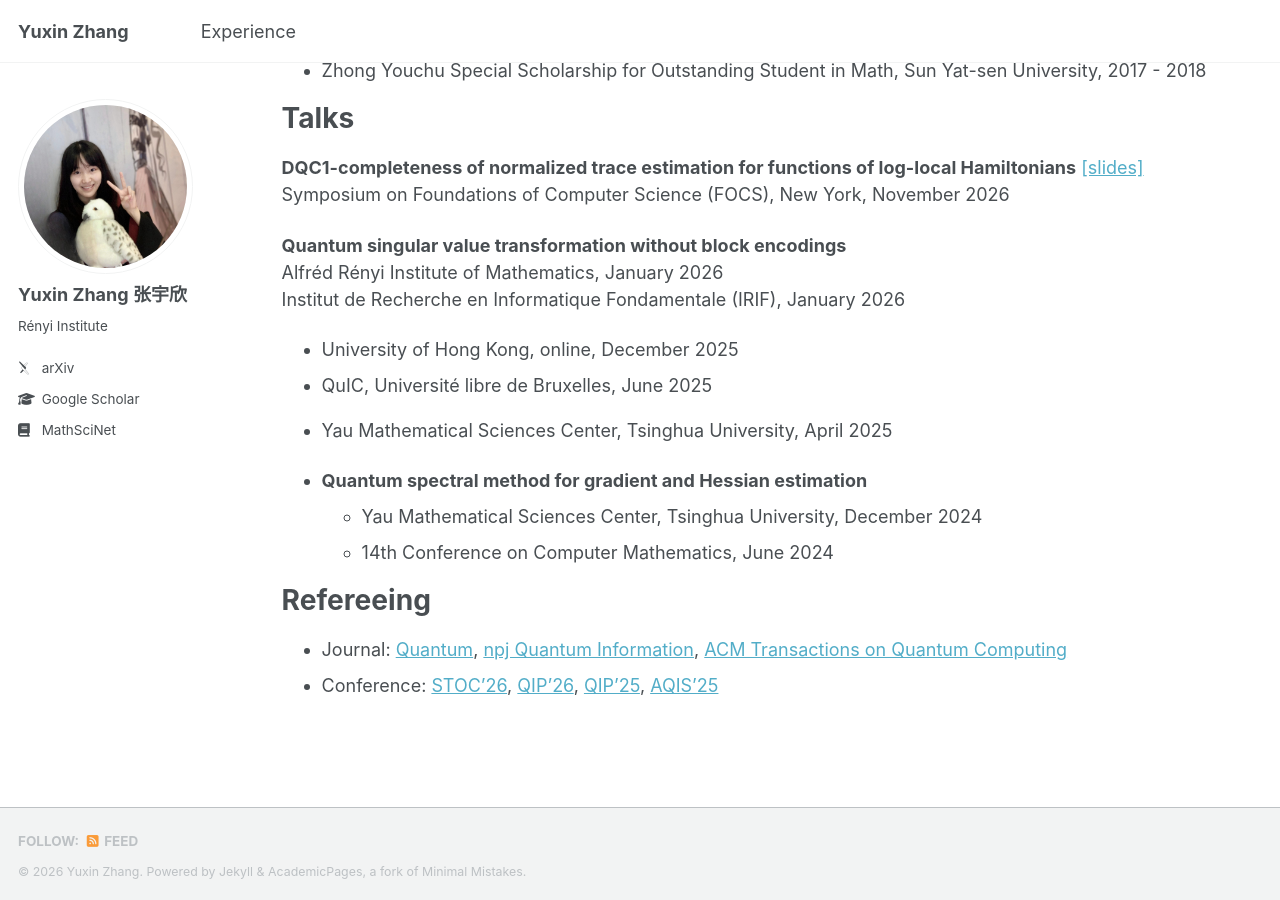
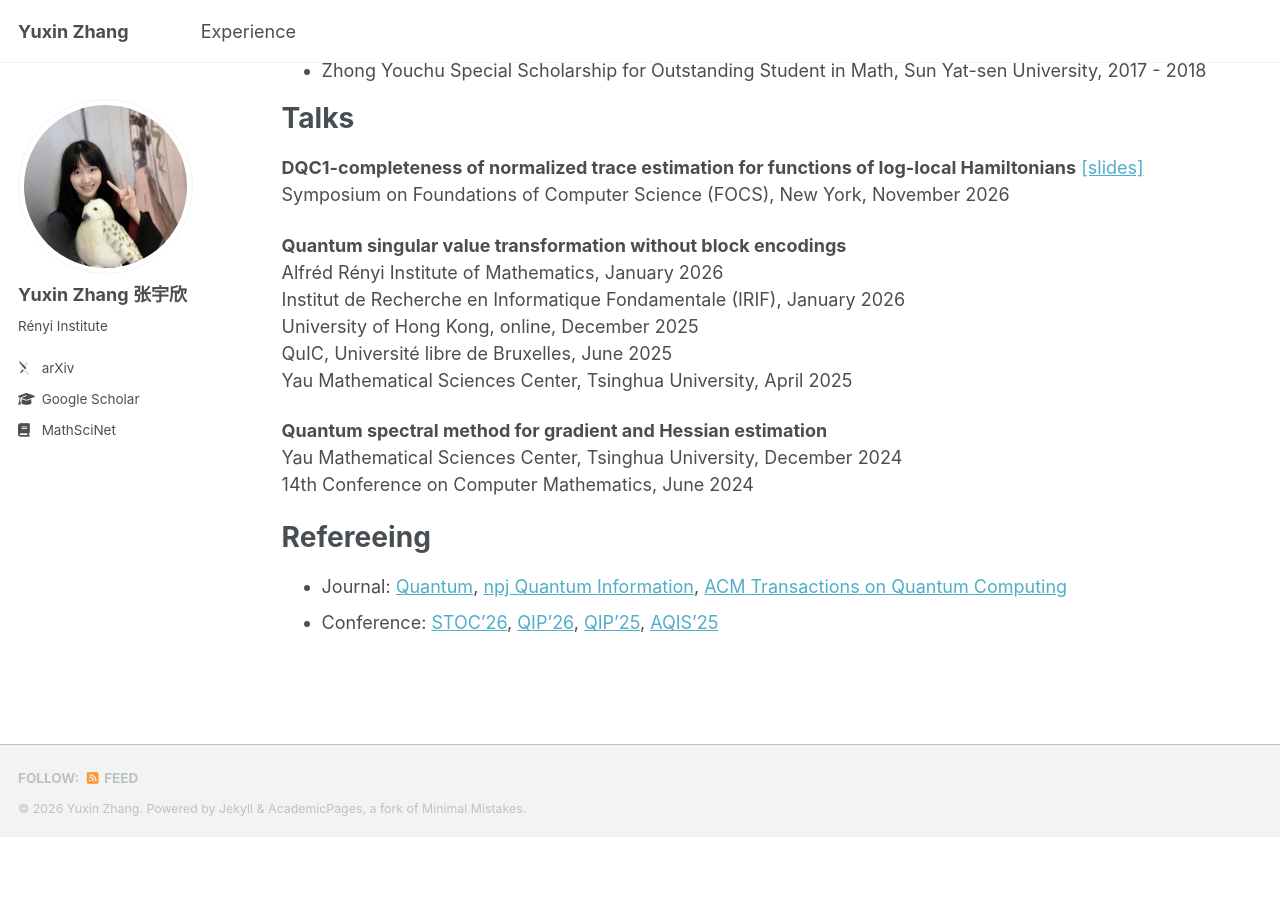
Before and after one commit to yuxinzhangmath/yuxinzhangmath.github.io, a Jekyll site: the page built from _pages/experience.md, in a window 1280 px wide and 900 px high, scrolled down 913 px. Built offline with Jekyll 4.4.1, drawn with Linux system fonts in a browser that asks for light colours; some web fonts are replaced; a script bundle is joined from its source files by our own code; library files that are not in the unit come from our copies; after the commit the page ends 1750 px from its top, so only the background shows below that.

```diff
--- a/_pages/experience.md
+++ b/_pages/experience.md
@@ -49,13 +49,13 @@ Symposium on Foundations of Computer Science (FOCS), New York, November 2026
 <b>Quantum singular value transformation without block encodings</b><br>
 Alfréd Rényi Institute of Mathematics, January 2026<br>
 Institut de Recherche en Informatique Fondamentale (IRIF), January 2026<br>
-   * University of Hong Kong, online, December 2025
-   * QuIC, Université libre de Bruxelles, June 2025
-   * Yau Mathematical Sciences Center, Tsinghua University, April 2025
+University of Hong Kong, online, December 2025<br>
+QuIC, Université libre de Bruxelles, June 2025<br>
+Yau Mathematical Sciences Center, Tsinghua University, April 2025<br>
 
-* **Quantum spectral method for gradient and Hessian estimation**
-   * Yau Mathematical Sciences Center, Tsinghua University, December 2024
-   * 14th Conference on Computer Mathematics, June 2024
+<b>Quantum spectral method for gradient and Hessian estimation</b><br>
+Yau Mathematical Sciences Center, Tsinghua University, December 2024<br>
+14th Conference on Computer Mathematics, June 2024<br>
 
 
 
```
